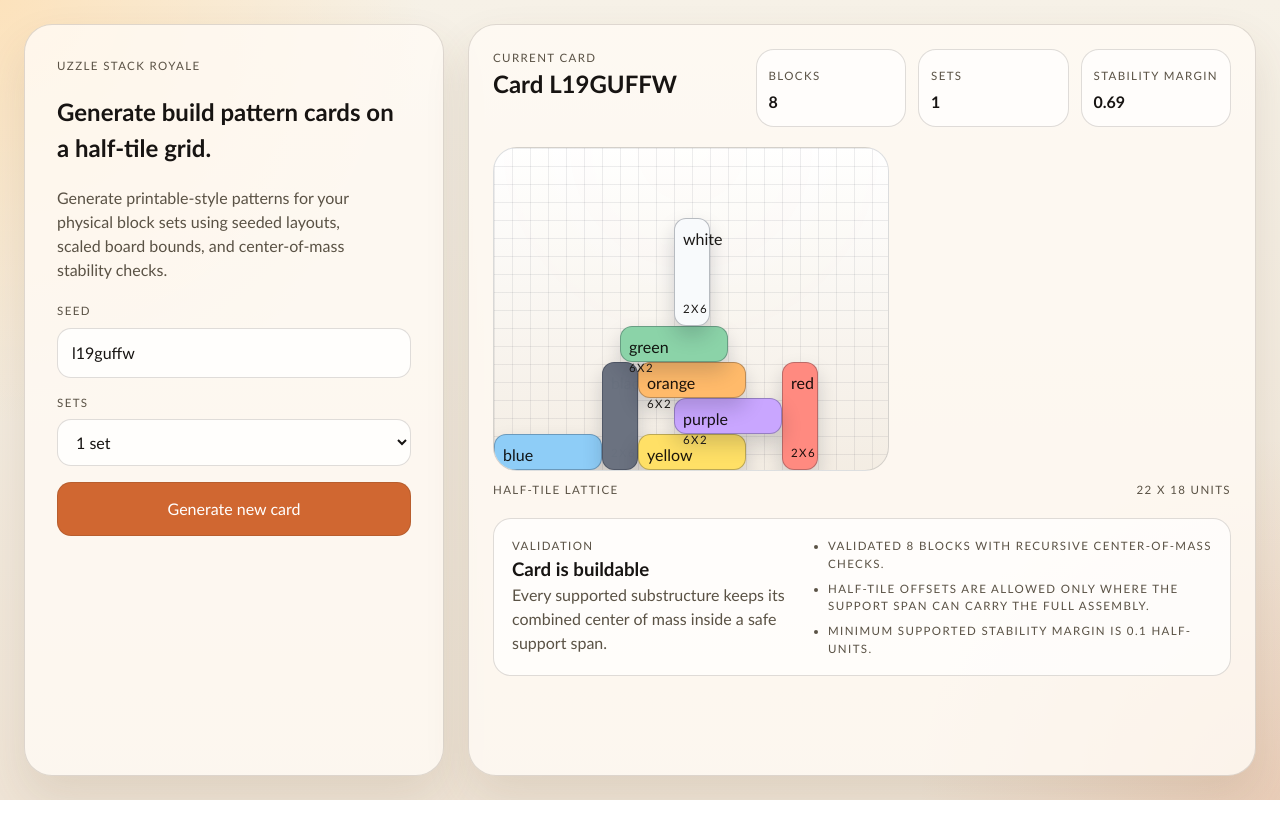
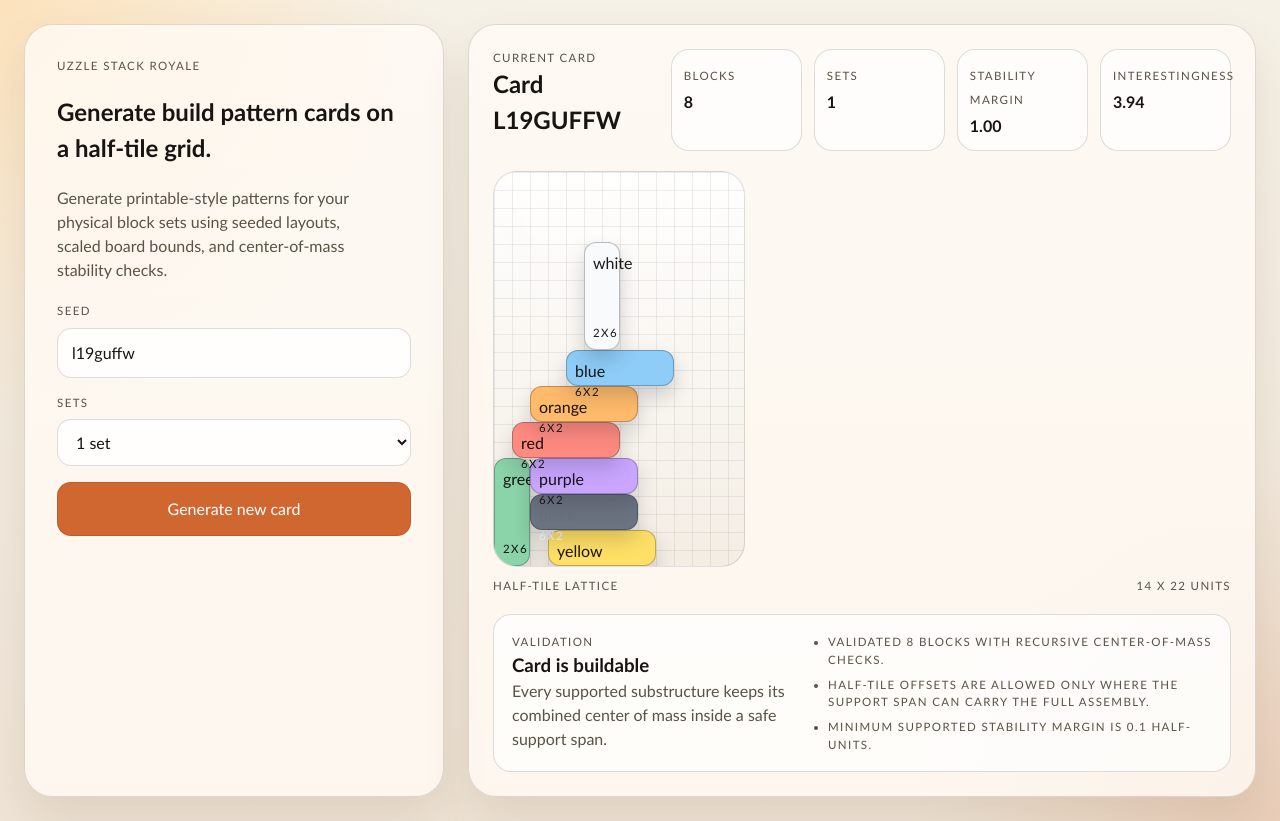
Before and after one commit to doublemix/mini-uzzle, a React (Vite) app: page / in a window 1280 px wide. Before the commit the page ends 800 px from the top, so only its background shows below. Built offline with nearby package versions, Linux system fonts and the light colour scheme.

Commit message:
feat: keep single-pass generation and surface interestingness

```diff
--- a/src/App.css
+++ b/src/App.css
@@ -86,7 +86,7 @@
 
 .metadata-grid {
   display: grid;
-  grid-template-columns: repeat(3, minmax(72px, 1fr));
+  grid-template-columns: repeat(4, minmax(72px, 1fr));
   gap: 12px;
 }
 
--- a/src/App.tsx
+++ b/src/App.tsx
@@ -9,6 +9,7 @@
     seed,
     setCount,
     totalBlocks,
+    interestingness,
     stabilityMargin,
     validation,
     regenerate,
@@ -54,6 +55,10 @@
               <span>Stability margin</span>
               <strong>{stabilityMargin.toFixed(2)}</strong>
             </div>
+            <div>
+              <span>Interestingness</span>
+              <strong>{interestingness.toFixed(2)}</strong>
+            </div>
           </div>
         </header>
 
--- a/src/game/engine/generator.ts
+++ b/src/game/engine/generator.ts
@@ -81,6 +81,10 @@
     boardWidth: span.width + BOUND_PADDING * 2,
     maxHeight: span.height + BOUND_PADDING * 2,
   }
+}
+
+function blockArea(block: PlacedBlock) {
+  return block.width * block.height
 }
 
 function buildCandidate(
@@ -205,6 +209,63 @@
   return totalGrowth * 0.05 - imbalance * 0.04
 }
 
+function averageNeighborCount(blocks: PlacedBlock[]) {
+  if (blocks.length === 0) {
+    return 0
+  }
+
+  const total = blocks.reduce((sum, block) => {
+    const neighbors = blocks.filter((other) => other.id !== block.id && touches(block, other)).length
+    return sum + neighbors
+  }, 0)
+
+  return total / blocks.length
+}
+
+function normalizedTargetScore(value: number, target: number) {
+  if (target === 0) {
+    return 0
+  }
+
+  return Math.max(0, 1 - Math.abs(value - target) / target)
+}
+
+function interestingnessScore(blocks: PlacedBlock[], stabilityMargin: number) {
+  if (blocks.length === 0) {
+    return Number.NEGATIVE_INFINITY
+  }
+
+  const normalized = normalizeBlocks(blocks)
+  const span = footprint(normalized)
+  const totalBlocks = normalized.length
+  const horizontalCount = normalized.filter((block) => block.orientation === 'horizontal').length
+  const verticalCount = totalBlocks - horizontalCount
+  const orientationBalance = 1 - Math.abs(horizontalCount - verticalCount) / totalBlocks
+  const totalArea = normalized.reduce((sum, block) => sum + blockArea(block), 0)
+  const footprintArea = Math.max(1, span.width * span.height)
+  const opennessRatio = Math.max(0, (footprintArea - totalArea) / footprintArea)
+  const openness = normalizedTargetScore(opennessRatio, 0.32)
+  const avgNeighbors = averageNeighborCount(normalized)
+  const contactRichness = normalizedTargetScore(avgNeighbors, 2.2)
+  const heightLevels = new Set(normalized.map((block) => block.y)).size
+  const levelVariety = Math.min(1, heightLevels / Math.max(3, Math.ceil(totalBlocks / 4)))
+  const xAnchors = new Set(normalized.map((block) => block.x)).size
+  const lateralVariety = Math.min(1, xAnchors / Math.max(4, Math.ceil(totalBlocks / 3)))
+  const aspectRatio = span.width / Math.max(1, span.height)
+  const shapeBalance = normalizedTargetScore(aspectRatio, 1.15)
+
+  return (
+    stabilityMargin * 0.18 +
+    orientationBalance * 1.15 +
+    openness * 0.95 +
+    contactRichness * 0.7 +
+    levelVariety * 0.85 +
+    lateralVariety * 0.75 +
+    shapeBalance * 0.55 +
+    totalBlocks * 0.015
+  )
+}
+
 function scoreCandidate(
   placed: PlacedBlock[],
   candidate: PlacedBlock,
@@ -263,14 +324,16 @@
 
   const firstItem = inventory[0]
   if (firstItem) {
+    const firstOrientation = random() < 0.5 ? 'horizontal' : 'vertical'
+    const firstShape = shapeFor(firstOrientation)
     placed.push({
       id: firstItem.id,
       color: firstItem.color,
-      orientation: 'horizontal',
-      x: -Math.floor(HORIZONTAL.width / 2),
+      orientation: firstOrientation,
+      x: -Math.floor(firstShape.width / 2),
       y: 0,
-      width: HORIZONTAL.width,
-      height: HORIZONTAL.height,
+      width: firstShape.width,
+      height: firstShape.height,
     })
   }
 
@@ -316,8 +379,7 @@
 
   const normalizedPlaced = normalizeBlocks(placed)
   const bounds = estimateBounds(normalizedPlaced)
-
-  const puzzle: PuzzleCard = {
+  const basePuzzle: PuzzleCard = {
     id: config.seed,
     name: `Card ${config.seed.toUpperCase()}`,
     seed: config.seed,
@@ -326,7 +388,13 @@
     maxHeight: bounds.maxHeight,
     blocks: normalizedPlaced.sort((left, right) => left.y - right.y || left.x - right.x),
   }
-  const validation = validatePuzzle(puzzle)
+  const validation = validatePuzzle(basePuzzle)
+  const puzzle: PuzzleCard = {
+    ...basePuzzle,
+    interestingness: validation.isValid
+      ? interestingnessScore(basePuzzle.blocks, validation.stabilityMargin)
+      : 0,
+  }
 
   return {
     puzzle,
--- a/src/game/state/useGameState.ts
+++ b/src/game/state/useGameState.ts
@@ -74,6 +74,7 @@
     puzzle,
     validation,
     totalBlocks: puzzle.blocks.length,
+    interestingness: puzzle.interestingness ?? 0,
     stabilityMargin: validation.stabilityMargin,
     regenerate,
   }
--- a/src/game/types.ts
+++ b/src/game/types.ts
@@ -43,6 +43,7 @@
   setCount: number
   boardWidth: number
   maxHeight: number
+  interestingness?: number
   blocks: PlacedBlock[]
 }
 
```
